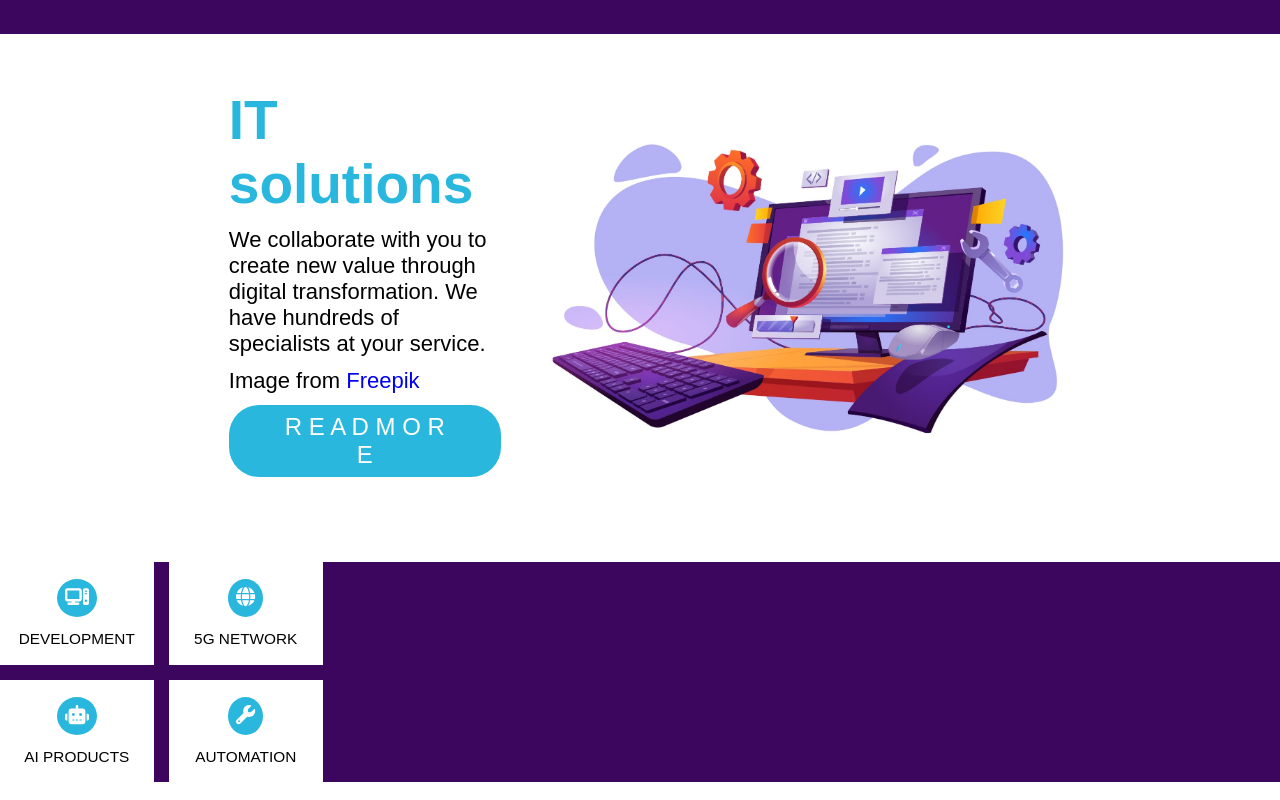
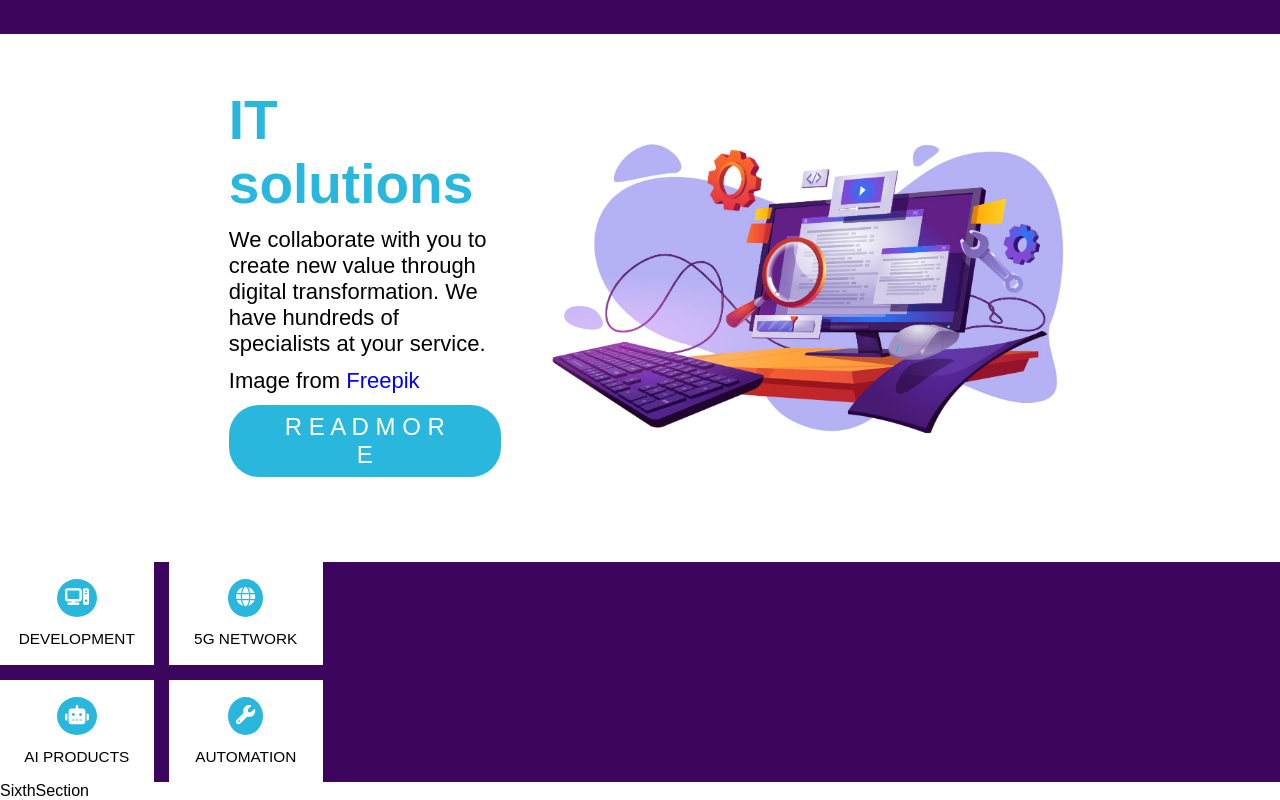
Before and after one commit to khashayaryaghma/WebSoftwareDevelopers, a React (Create React App) app in the folder client/: page / in a window 1280 px wide. Shown: the part 2248-3048 px from the top of the page. Built offline with nearby package versions, Linux system fonts and the light colour scheme.

Commit message:
add SixthSection

```diff
--- /dev/null
+++ b/client/src/components/SixthSection/SixthSection.js
@@ -0,0 +1,8 @@
+
+function SixthSection() {
+  return (
+    <div>SixthSection</div>
+  )
+}
+
+export default SixthSection
--- a/client/src/pages/Home/Home.js
+++ b/client/src/pages/Home/Home.js
@@ -3,6 +3,7 @@ import FourthSection from "../../components/FourthSection/FourthSection";
 import SecondSection from "../../components/SecondSection/SecondSection";
 import ThirdSection from "../../components/ThirdSection/ThirdSection";
 import FifthSection from "../../components/FifthSection/FifthSection";
+import SixthSection from "../../components/SixthSection/SixthSection";
 
 function Home() {
     return (
@@ -12,6 +13,7 @@ function Home() {
             <ThirdSection bgColor="purple" />
             <FourthSection />
             <FifthSection bgColor="purple" />
+            <SixthSection />
         </main>
     );
 }
```
Also changed, not shown: client/src/components/SixthSection/SixthSection.style.js (added).
